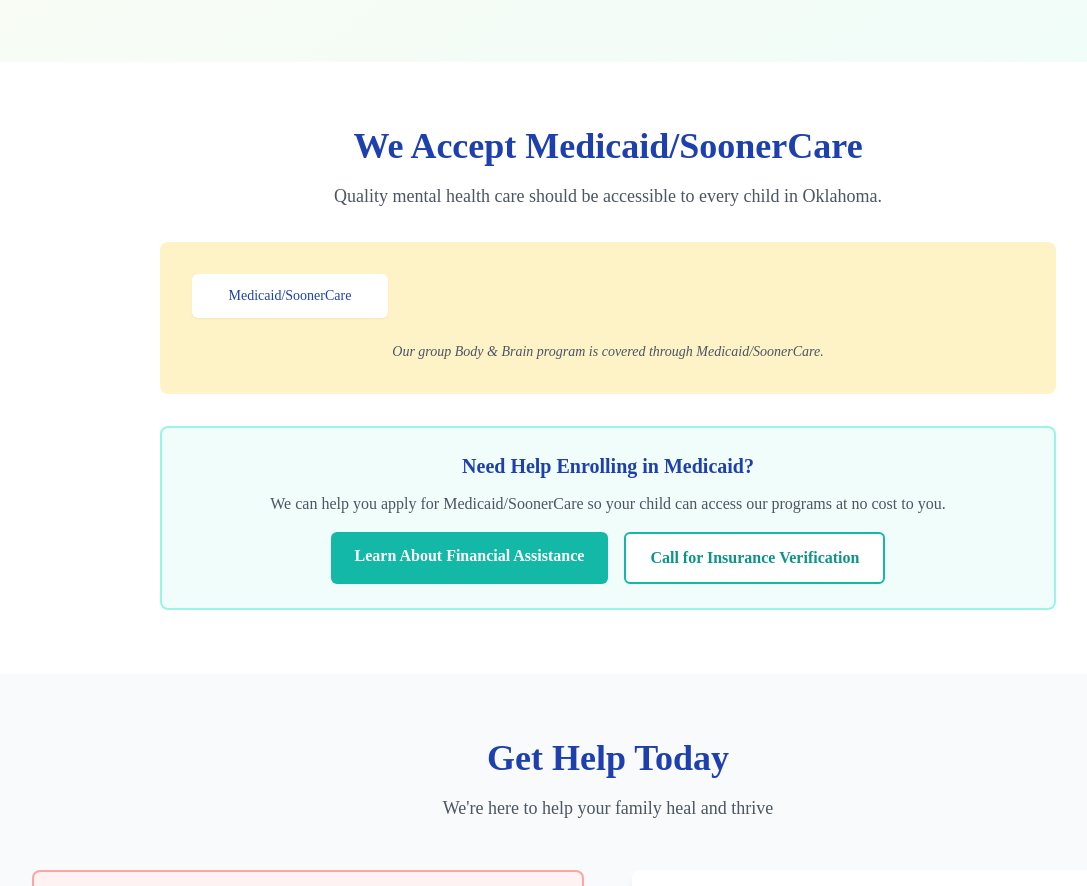
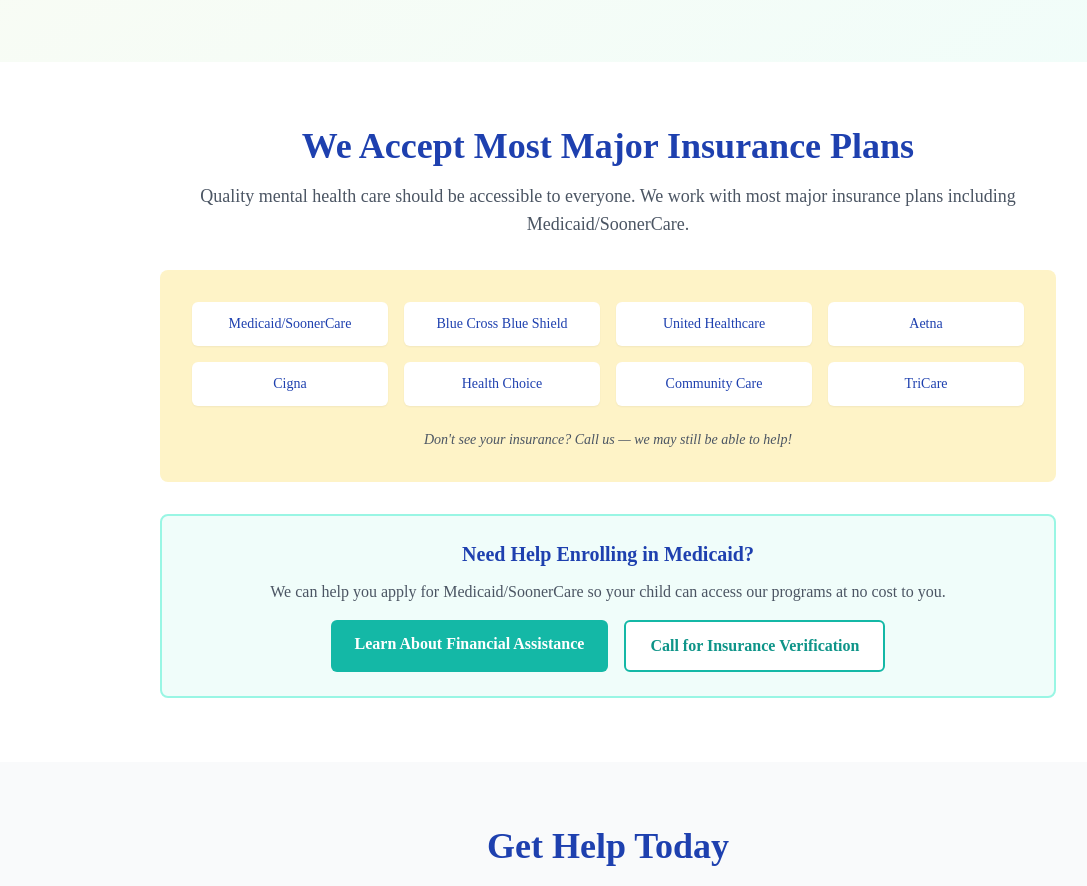
Before and after one commit to awjames6875/safeharbor-behavioral-health, a Next.js app: page / in a window 1280 px wide. Shown: the part 5562-6448 px from the top of the page, without its empty margins (32-1119 px from the left). Built offline with nearby package versions, Linux system fonts and the light colour scheme; a web font is replaced by a local one.

Commit message:
Fix: restore insurance list, clarify 24/7 is state crisis line (988) not Safe Harbor, remove sliding scale

```diff
--- a/src/components/VoiceAgent.tsx
+++ b/src/components/VoiceAgent.tsx
@@ -194,7 +194,7 @@
         const lower = input.toLowerCase();
 
         if (lower.includes('crisis') || lower.includes('suicide') || lower.includes('hurt myself') || lower.includes('end my life')) {
-            return "I'm here for you. If you're in crisis, please call 988 (Suicide & Crisis Lifeline) immediately - they're available 24/7. You can also call SafeHarbor's crisis line at (918) 553-5746. You're not alone, and help is available right now.";
+            return "I'm here for you. If you're in crisis, please call 988 (Suicide & Crisis Lifeline) immediately - they're available 24/7. You can also reach SafeHarbor during business hours at (918) 553-5746. You're not alone, and help is available right now.";
         }
 
         if (lower.includes('book') || lower.includes('appointment') || lower.includes('schedule')) {
@@ -214,7 +214,7 @@
         }
 
         if (lower.includes('hour') || lower.includes('open') || lower.includes('when')) {
-            return "We're open Monday-Friday 8:00 AM - 6:00 PM and Saturday 9:00 AM - 2:00 PM. For crisis support, we're available 24/7 at (918) 553-5746.";
+            return "We're open Monday-Friday 8:00 AM - 6:00 PM and Saturday 9:00 AM - 2:00 PM. For 24/7 crisis support, call 988 (Suicide & Crisis Lifeline).";
         }
 
         if (lower.includes('location') || lower.includes('where') || lower.includes('address')) {
--- a/src/components/home/InsuranceSection.tsx
+++ b/src/components/home/InsuranceSection.tsx
@@ -3,6 +3,13 @@
 export default function InsuranceSection() {
   const insurances = [
     'Medicaid/SoonerCare',
+    'Blue Cross Blue Shield',
+    'United Healthcare',
+    'Aetna',
+    'Cigna',
+    'Health Choice',
+    'Community Care',
+    'TriCare',
   ]
 
   return (
@@ -10,10 +17,10 @@
       <div className="container mx-auto px-4">
         <div className="max-w-4xl mx-auto text-center">
           <h2 className="text-3xl md:text-4xl font-bold text-navy-800 mb-4">
-            We Accept Medicaid/SoonerCare
+            We Accept Most Major Insurance Plans
           </h2>
           <p className="text-lg text-gray-600 mb-8">
-            Quality mental health care should be accessible to every child in Oklahoma.
+            Quality mental health care should be accessible to everyone. We work with most major insurance plans including Medicaid/SoonerCare.
           </p>
 
           <div className="bg-cream-100 rounded-lg p-8 mb-8">
@@ -29,7 +36,7 @@
             </div>
 
             <p className="text-sm text-gray-600 italic">
-              Our group Body &amp; Brain program is covered through Medicaid/SoonerCare.
+              Don't see your insurance? Call us — we may still be able to help!
             </p>
           </div>
 
--- a/src/data/services.ts
+++ b/src/data/services.ts
@@ -110,7 +110,7 @@
       },
       {
         question: 'Do you provide 24/7 crisis support?',
-        answer: 'Yes, SafeHarbor provides 24/7 crisis support. Call our main number (918) 553-5746 and you\'ll be connected to our crisis response team, even after hours and on weekends.'
+        answer: 'For 24/7 crisis support, call 988 (Suicide & Crisis Lifeline). During business hours, you can also reach SafeHarbor directly at (918) 553-5746.'
       },
       {
         question: 'What happens during a crisis intervention?',
--- a/src/data/voiceAgentKnowledge.ts
+++ b/src/data/voiceAgentKnowledge.ts
@@ -117,7 +117,7 @@
 
     crisisResources: {
         emergencyLine: "988 (Suicide & Crisis Lifeline - Call or Text 24/7)",
-        safeharborCrisis: "(918) 553-5746 (SafeHarbor 24/7 crisis support)",
+        safeharborCrisis: "(918) 553-5746 (SafeHarbor business hours)",
         whenToCall: [
             "Suicidal thoughts or self-harm",
             "Severe panic attacks",
@@ -168,7 +168,7 @@
 If someone mentions suicide, self-harm, or immediate danger:
 - Express care: "I'm really glad you told me this. Your safety matters."
 - Provide resources: "Please call 988 (Suicide & Crisis Lifeline) or text HOME to 741741"
-- Offer SafeHarbor's crisis line: (918) 553-5746 (24/7)
+- Offer the national crisis line: 988 (24/7). SafeHarbor: (918) 553-5746 (business hours)
 - Stay present: "I'm here with you. Are you safe right now?"
 
 BOOKING & SERVICES:
```
